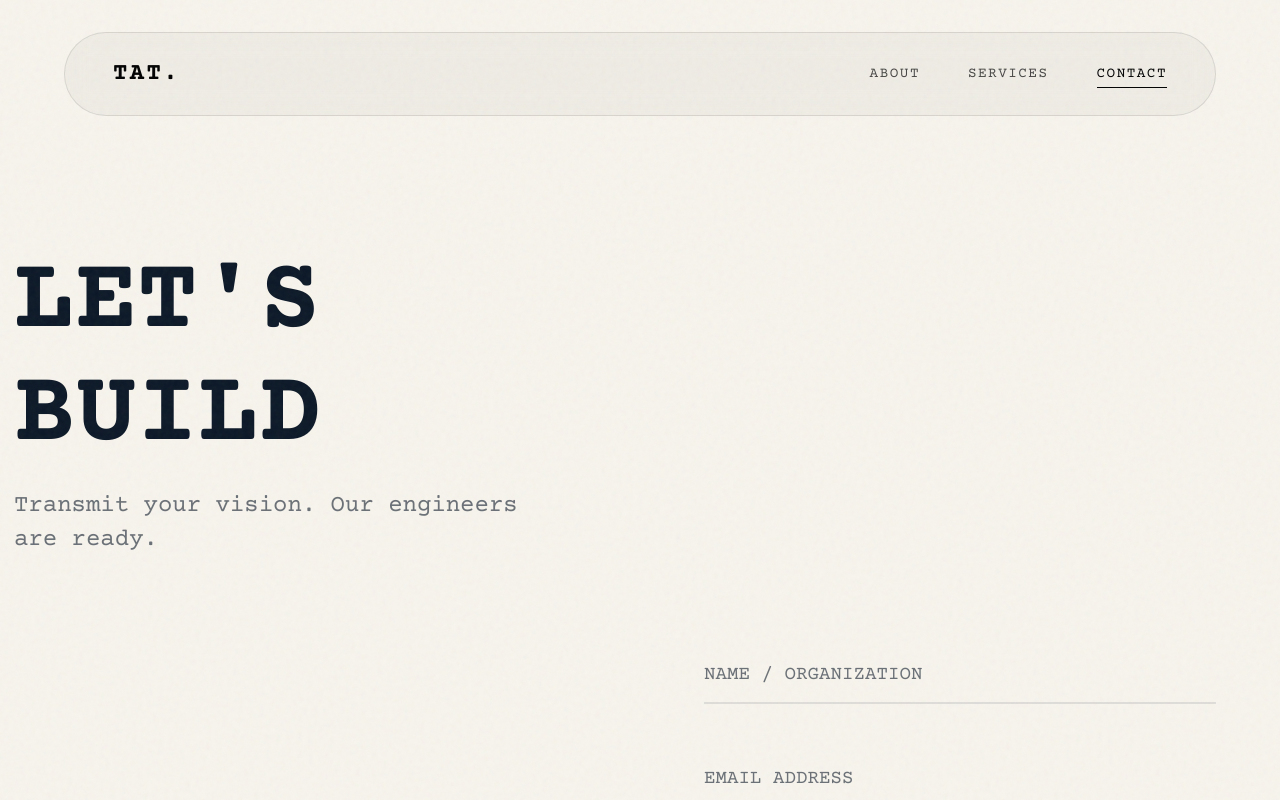
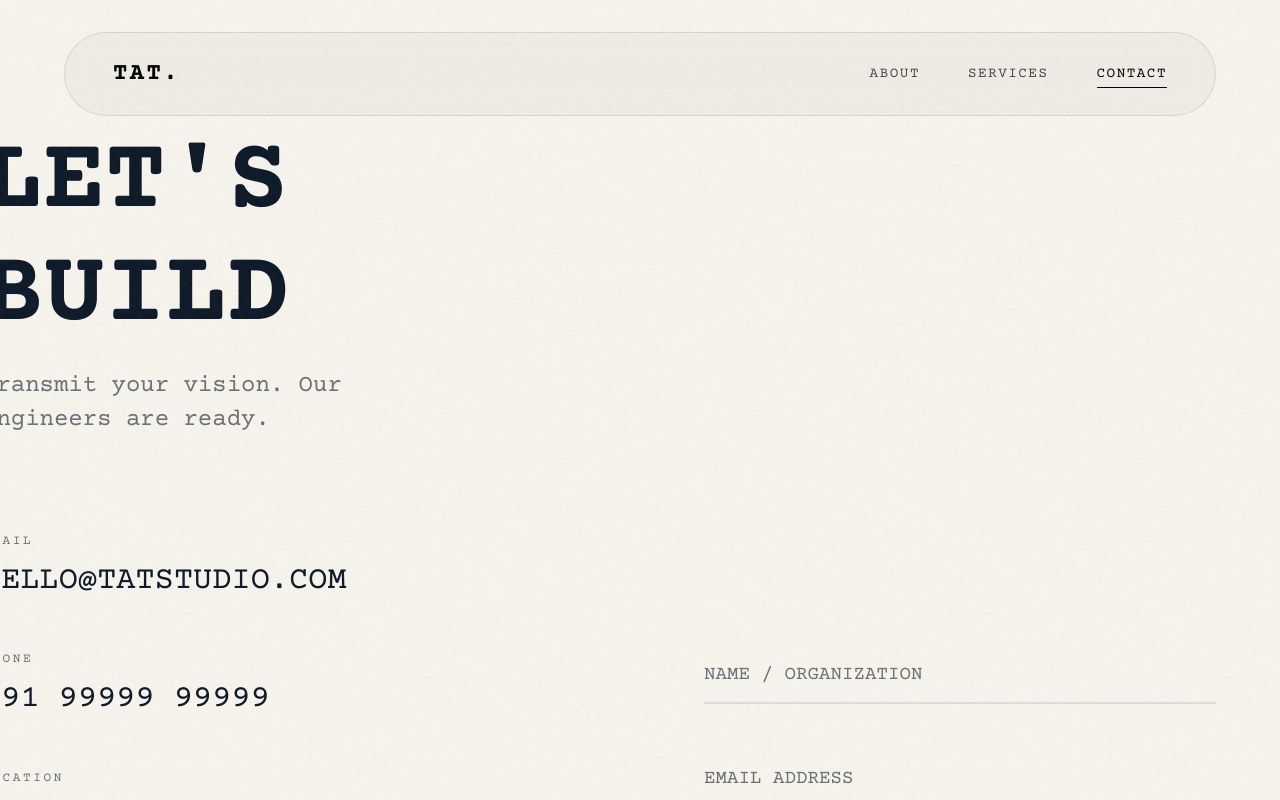
Before and after one commit to gokulkannanganesamoorthy/tat, a React (Vite) app: page /contact in a window 1280 px wide. Shown: the top 800 px of the page. Built offline with nearby package versions, Linux system fonts and the light colour scheme.

Commit message:
fix: integrate massive cinematic Footer into global layout

```diff
--- a/src/App.jsx
+++ b/src/App.jsx
@@ -4,6 +4,7 @@ import Lenis from 'lenis';
 import Cursor from './components/Cursor';
 import Preloader from './components/Preloader';
 import Navbar from './components/Navbar';
+import Footer from './components/Footer';
 import Home from './pages/Home';
 import About from './pages/About';
 import Services from './pages/Services';
@@ -87,43 +88,8 @@ function App() {
           </Routes>
         </div>
 
-        {/* Sticky Reveal Footer sitting behind the scrollable content */}
-        <footer className="footer-reveal-container">
-          <div className="footer-marquee-section">
-            <div className="footer-marquee-track">
-              <span>TAT STUDIO • COLLABORATE • TAT STUDIO • COLLABORATE • TAT STUDIO • COLLABORATE • TAT STUDIO • COLLABORATE • </span>
-              <span>TAT STUDIO • COLLABORATE • TAT STUDIO • COLLABORATE • TAT STUDIO • COLLABORATE • TAT STUDIO • COLLABORATE • </span>
-            </div>
-          </div>
-
-          <div className="footer-main-content">
-            <div className="footer-cta-container">
-              <span className="cta-label">HAVE A CONCEPT?</span>
-              <a href="mailto:hello@tatstudio.com" className="footer-email-link interactive">
-                HELLO@TATSTUDIO.COM
-              </a>
-            </div>
-
-            <div className="footer-details-grid">
-              <div className="footer-detail-col">
-                <h4>LOCAL TIME</h4>
-                <p className="footer-clock">{time} IST</p>
-              </div>
-              <div className="footer-detail-col">
-                <h4>SOCIALS</h4>
-                <div className="social-links">
-                  <a href="#" className="interactive">INSTAGRAM</a>
-                  <a href="#" className="interactive">TWITTER</a>
-                  <a href="#" className="interactive">LINKEDIN</a>
-                </div>
-              </div>
-              <div className="footer-detail-col align-right">
-                <h4>TAT STUDIO</h4>
-                <p>&copy; {new Date().getFullYear()} — COIMBATORE, IN</p>
-              </div>
-            </div>
-          </div>
-        </footer>
+        {/* Cinematic Global Footer */}
+        <Footer />
       </div>
     </Router>
   );
```
